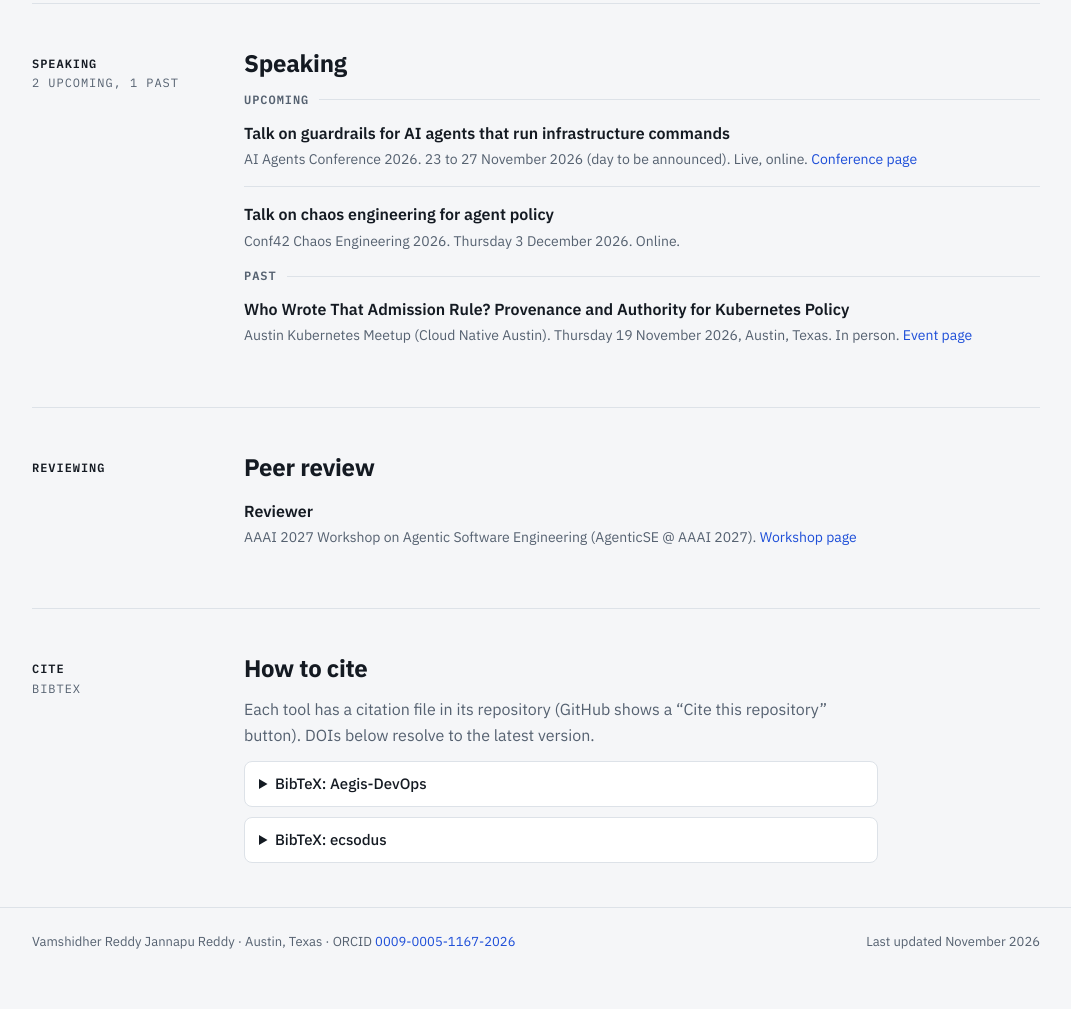
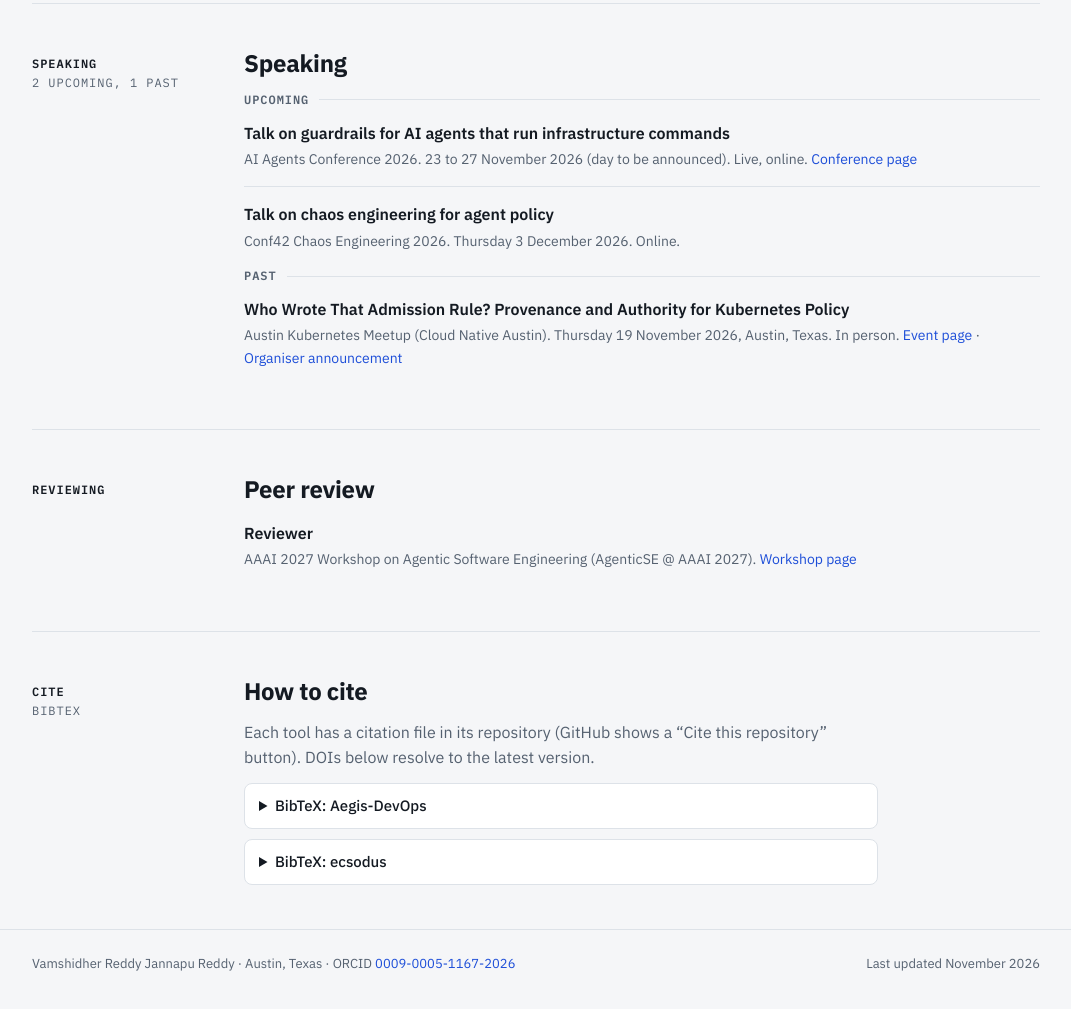
Before and after one commit to moneytool/moneytool.github.io, a plain HTML site: page index.html in a window 1280 px wide. Shown: the part 3474-4483 px from the top of the page, without its empty margins (104-1175 px from the left). Drawn offline with Linux system fonts and the light colour scheme.

Commit message:
Speaking: link the organiser announcement for the Austin talk

```diff
--- a/index.html
+++ b/index.html
@@ -498,7 +498,7 @@ footer .wrap{display:flex;flex-wrap:wrap;gap:6px 18px;justify-content:space-betw
     <ul class="list">
       <li>
         <div class="ptitle">Who Wrote That Admission Rule? Provenance and Authority for Kubernetes Policy</div>
-        <div class="pmeta">Austin Kubernetes Meetup (Cloud Native Austin). Thursday 19 November 2026, Austin, Texas. In person. <a href="https://ocgroups.dev/cncf/group/3up7rjk/event/rt7b6zs">Event page</a></div>
+        <div class="pmeta">Austin Kubernetes Meetup (Cloud Native Austin). Thursday 19 November 2026, Austin, Texas. In person. <a href="https://ocgroups.dev/cncf/group/3up7rjk/event/rt7b6zs">Event page</a> · <a href="https://www.linkedin.com/posts/kubernetes-cloudnative-cncf-share-7529292424263753728-Uhdj/">Organiser announcement</a></div>
       </li>
     </ul>
   </div>
```
